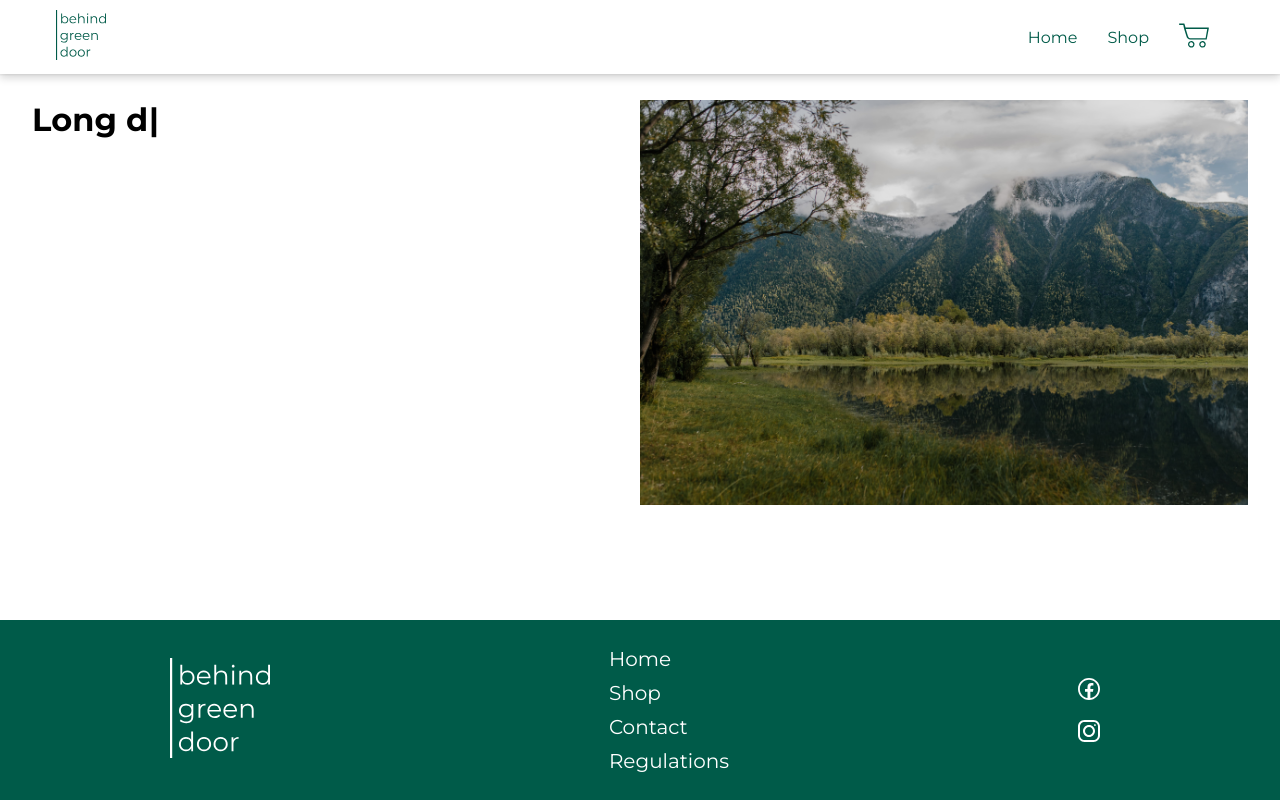
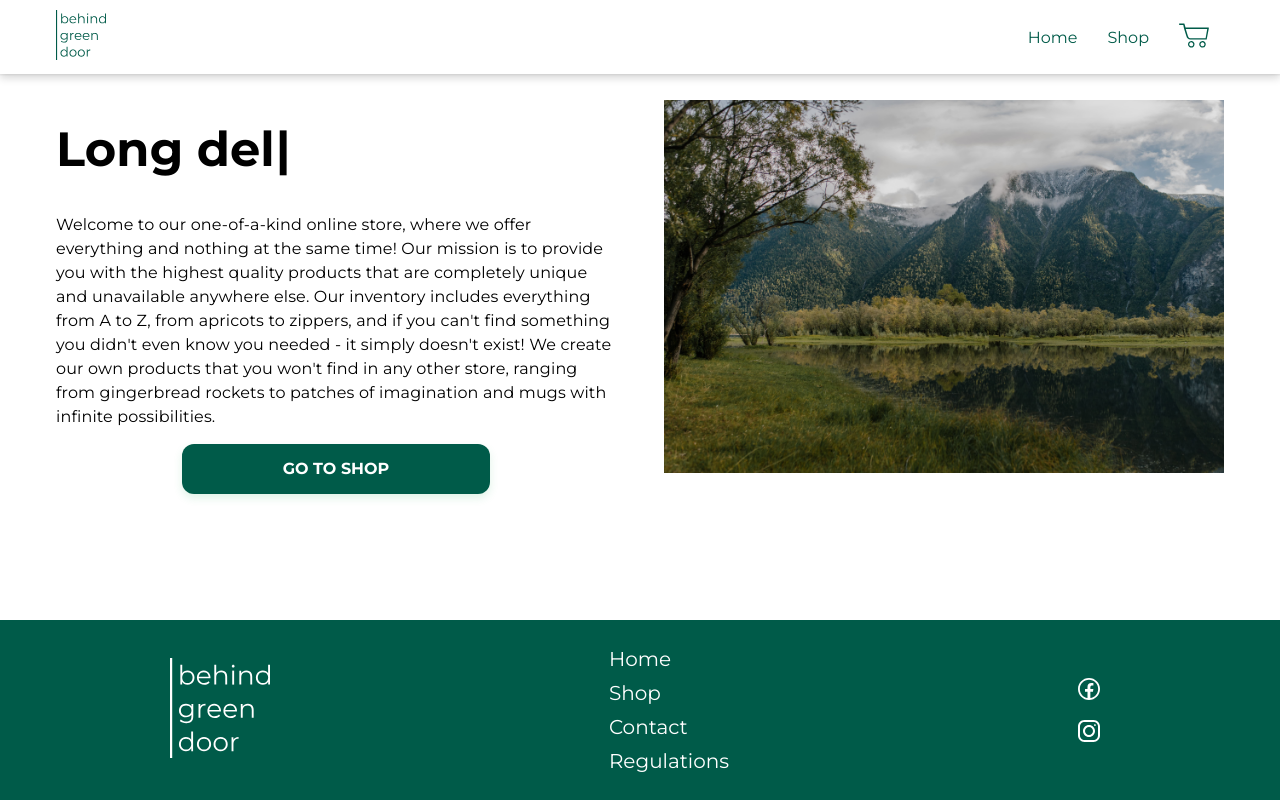
Before and after one commit to falkow/shop, a React (Vite) app: page / in a window 1280 px wide. Built offline with nearby package versions, Linux system fonts and the light colour scheme; a web font is replaced by a local one.

Commit message:
changing styling in components

```diff
--- a/src/components/Cards/Cards.module.scss
+++ b/src/components/Cards/Cards.module.scss
@@ -6,7 +6,7 @@
   flex-wrap: wrap;
   // width: 100%;/
   width: calc(100% - 64px);
-  max-width: 1100px;
+  // max-width: 1100px;
   margin: 0 auto;
   margin-top: 100px;
   & a {
--- a/src/components/EmptyCart/index.tsx
+++ b/src/components/EmptyCart/index.tsx
@@ -10,11 +10,7 @@ const EmptyCart = () => {
     <Container className={wrapper}>
       <Typography>Your shopping cart is empty</Typography>
       <Typography>Looking for inspiration?</Typography>
-      <Link to='/shop'>
-        {/* <Button> */}
-        Go to the homepage
-        {/* </Button> */}
-      </Link>
+      <Link to='/shop'>Go to Shop</Link>
     </Container>
   );
 };
--- a/src/components/Home/Home.module.scss
+++ b/src/components/Home/Home.module.scss
@@ -1,8 +1,10 @@
+@import '../../styles/variables';
+
 .wrapper {
   // max-width: 1100px;
   width: calc(100% - 64px);
-  margin: 0 auto;
-  margin-top: 100px;
+  margin: 100px auto;
+  // margin-top: 100px;
   &Content {
     display: flex;
     &Right {
@@ -15,6 +17,71 @@
     }
     &Left {
       flex-basis: 50%;
+      position: relative;
+      display: flex !important;
+      flex-direction: column;
+      justify-content: center;
+
+      & h1 {
+        font-family: $fontFamily;
+        font-size: 3em;
+        margin: 20px 0;
+      }
+      & p {
+        margin-top: 15px;
+        font-family: $fontFamily;
+      }
+      & a {
+        // appearance: none;
+        // backface-visibility: hidden;
+        background-color: $primaryColor;
+        border-radius: 12px;
+        border-style: none;
+        box-shadow: rgba(39, 174, 96, 0.15) 0 4px 9px;
+        box-sizing: border-box;
+        color: #fff;
+        cursor: pointer;
+        display: inline-block;
+        font-family: $fontFamily;
+        font-size: 16px;
+        font-weight: 600;
+        letter-spacing: normal;
+        line-height: 1.5;
+        // outline: none;
+        overflow: hidden;
+        padding: 13px 20px;
+        margin: 15px auto;
+        width: 55%;
+        // position: absolute;
+        // left: 50%;
+        transform: translate(0, -50%);
+        text-align: center;
+        text-decoration: none;
+        transform: translate3d(0, 0, 0);
+        transition: all 0.3s;
+        text-transform: uppercase;
+        // user-select: none;
+        // -webkit-user-select: none;
+        // touch-action: manipulation;
+        // vertical-align: top;
+        // white-space: nowrap;
+
+        &:hover {
+          background-color: $secondaryColor;
+          opacity: 1;
+          transform: translateY(0);
+          transition-duration: 0.35s;
+        }
+
+        &:active {
+          transform: translateY(2px);
+          transition-duration: 0.35s;
+        }
+
+        &:hover {
+          box-shadow: rgba(39, 174, 96, 0.2) 0 6px 12px;
+        }
+      }
     }
   }
   // margin-top: 300px;
--- a/src/components/Home/index.tsx
+++ b/src/components/Home/index.tsx
@@ -3,9 +3,17 @@ import mountain from '../../assets/mountain.jpg';
 import mountain1 from '../../assets/mountain1.jpg';
 import mountain2 from '../../assets/mountain2.jpg';
 import Typewriter from 'typewriter-effect';
+import { Container } from '@mui/system';
+import { Button, Typography } from '@mui/material';
+import { Link } from 'react-router-dom';
 
-const { wrapper, wrapperContent, wrapperContentLeft, wrapperContentRight } =
-  style;
+const {
+  wrapper,
+  wrapperContent,
+  wrapperContentLeftParagraph,
+  wrapperContentLeft,
+  wrapperContentRight,
+} = style;
 
 const headers = ['Expensive.', 'Long', 'Poor Quality'];
 
@@ -13,36 +21,40 @@ export const Home = () => {
   return (
     <div className={wrapper}>
       <div className={wrapperContent}>
-        <div className={wrapperContentLeft}>
+        <Container className={wrapperContentLeft}>
           <h1>
             <Typewriter
               options={{
                 autoStart: true,
                 loop: true,
-                strings: ['Expensive.', 'Long delivery.', 'Poor Quality.'],
+                strings: ['Expensive', 'Long delivery', 'Poor Quality'],
               }}
             />
           </h1>
-          {/* <h1>Expensive. Long. Poor Quality</h1>
-          <Typewriter
-            onInit={(typewriter) => {
-              typewriter
-                .typeString('Hello World!')
-                .callFunction(() => {
-                  console.log('String typed out!');
-                })
-                .pauseFor(2500)
-                .deleteAll()
-                .callFunction(() => {
-                  console.log('All strings were deleted');
-                })
-                .start();
-            }}
-          /> */}
-        </div>
-        <div className={wrapperContentRight}>
+          <Typography className={wrapperContentLeftParagraph}>
+            Welcome to our one-of-a-kind online store, where we offer everything
+            and nothing at the same time! Our mission is to provide you with the
+            highest quality products that are completely unique and unavailable
+            anywhere else. Our inventory includes everything from A to Z, from
+            apricots to zippers, and if you can't find something you didn't even
+            know you needed - it simply doesn't exist! We create our own
+            products that you won't find in any other store, ranging from
+            gingerbread rockets to patches of imagination and mugs with infinite
+            possibilities.
+          </Typography>
+          {/* <Typography className={wrapperContentLeftParagraph}>
+            Don't be fooled by appearances! Although our offer seems completely
+            random and accidental, it is actually the result of dozens of hours
+            of work and unimaginable effort of our research team. We always
+            strive to ensure that our customers receive the best products that
+            are so unique and special that you won't find them anywhere else.
+            Visit our store and see what wonders await you!
+          </Typography> */}
+          <Link to='/shop'>Go to Shop</Link>
+        </Container>
+        <Container className={wrapperContentRight}>
           <img src={mountain1} alt='backorund' />
-        </div>
+        </Container>
       </div>
     </div>
   );
--- a/src/styles/_variables.scss
+++ b/src/styles/_variables.scss
@@ -17,3 +17,4 @@ $colorWhite: #fff;
 
 $fontSizeNormal: 16px;
 $fontSizeXL: 20px;
+$fontSizeXXL: 20px;
```
